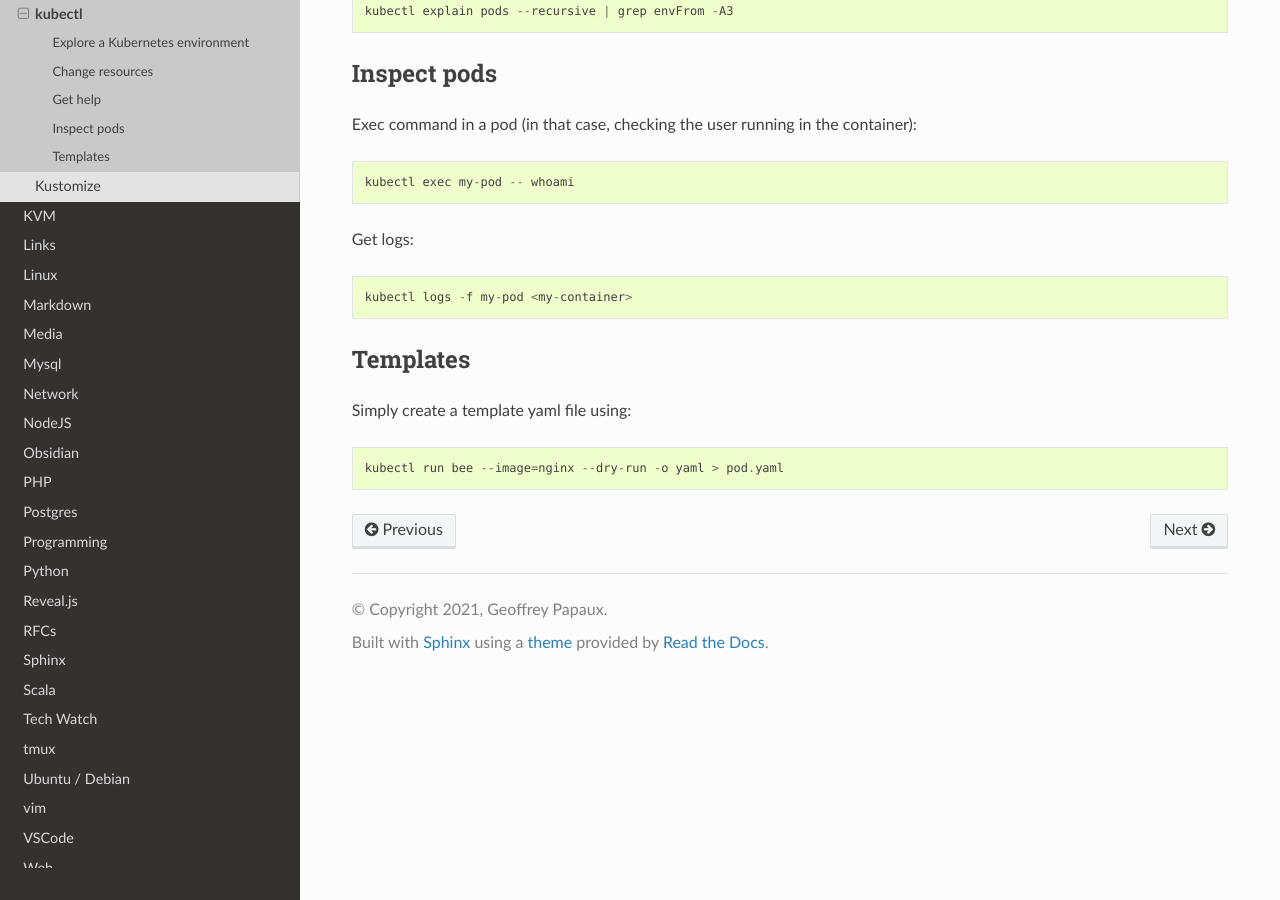
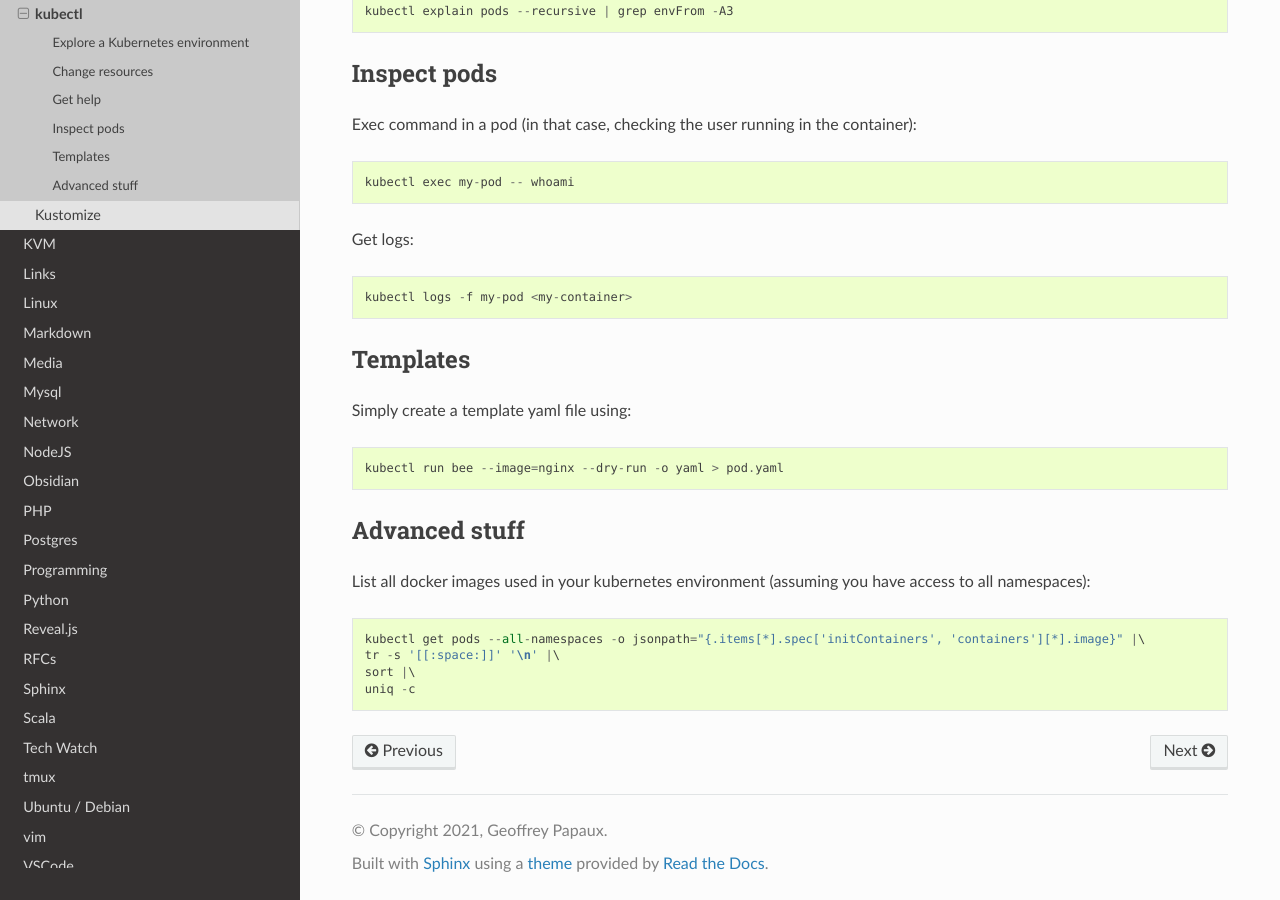
Before and after one commit to papaux/til, a Sphinx documentation site: the page built from source/kubernetes/kubectl.rst, in a window 1280 px wide and 900 px high, scrolled down 2385 px. Built offline with Sphinx 7.4.7 and the Read the Docs theme 2.0.0, drawn with Linux system fonts in a browser that asks for light colours.

Commit message:
kubernetes: command to list all docker images used in the cluster

```diff
--- a/source/kubernetes/kubectl.rst
+++ b/source/kubernetes/kubectl.rst
@@ -101,3 +101,13 @@ Templates
 Simply create a template yaml file using::
 
   kubectl run bee --image=nginx --dry-run -o yaml > pod.yaml
+
+Advanced stuff
+~~~~~~~~~~~~~~~
+
+List all docker images used in your kubernetes environment (assuming you have access to all namespaces)::
+
+  kubectl get pods --all-namespaces -o jsonpath="{.items[*].spec['initContainers', 'containers'][*].image}" |\
+  tr -s '[[:space:]]' '\n' |\
+  sort |\
+  uniq -c
```
